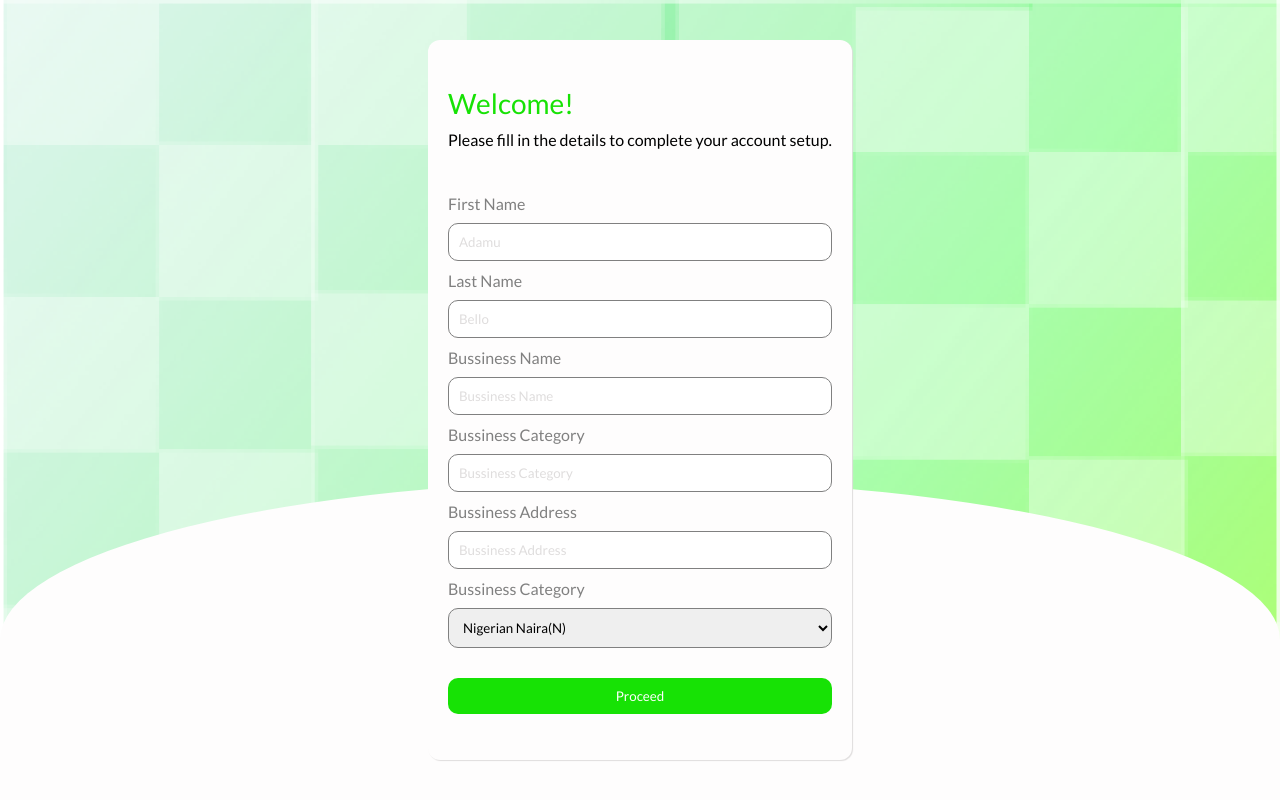
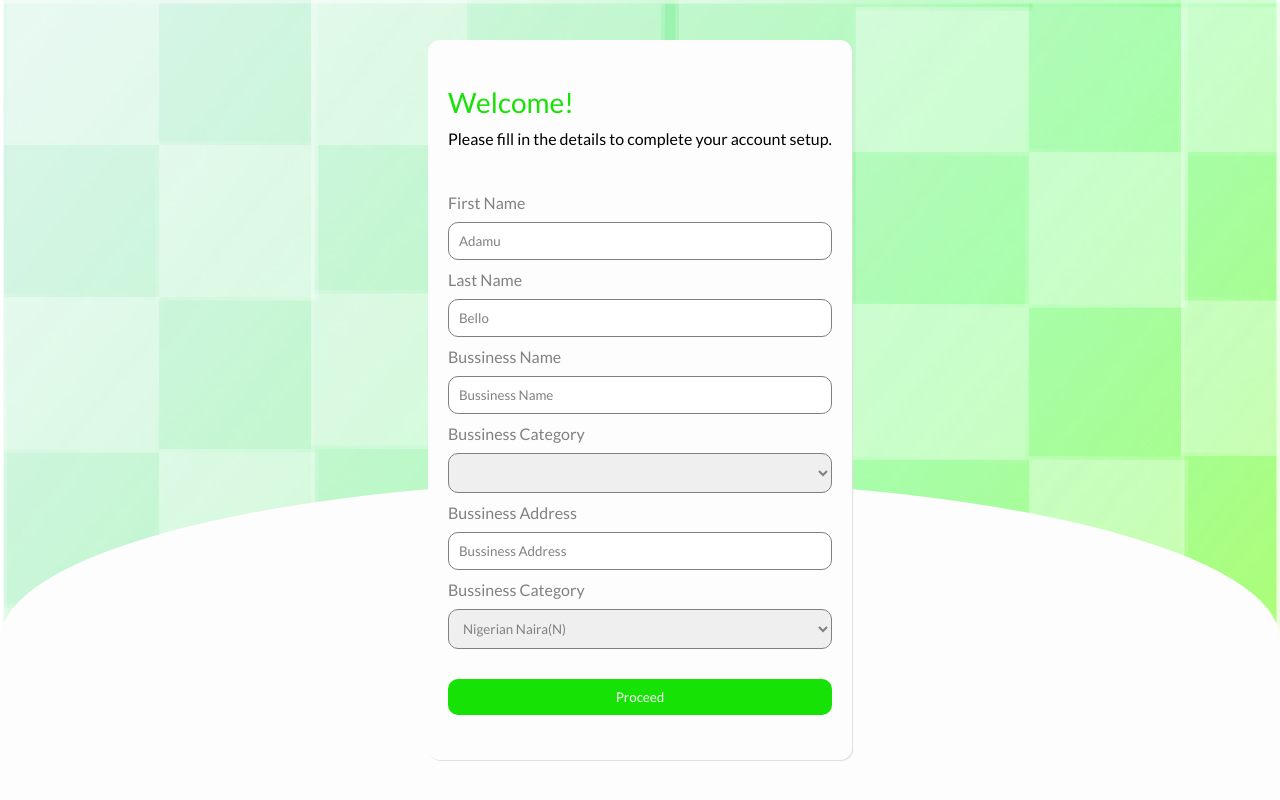
Before and after one commit to WeHub-Group/wehub-invoice-frontend, a React (Vite) app: page /accountsetup in a window 1280 px wide. Built offline with nearby package versions, Linux system fonts and the light colour scheme.

Commit message:
Still woring on account setup page

```diff
--- a/src/screens/AccountSetup.jsx
+++ b/src/screens/AccountSetup.jsx
@@ -3,7 +3,9 @@ import '../styles/accountsetup.scss'
 
 const AccountSetup = () => {
     const [prefferedCurrency, setPrefferedCurrency] = useState("")
+    const [prefferedCategory, setPrefferedCategory] = useState("")
     const prefferedCurrencies = ["Nigerian Naira(N)", "Ghanian Cedes(c)", "European Euro(€)", "American Dollar($)"]
+    const prefferedCategories = ["Information Commuinication Technology", "Human Resource", ""]
 
     return (
         <div className="accountSetup">
@@ -21,7 +23,16 @@ const AccountSetup = () => {
                     <label htmlFor="">Bussiness Name</label>
                     <input type="text" placeholder='Bussiness Name' />
                     <label htmlFor="">Bussiness Category</label>
-                    <input type="text" placeholder='Bussiness Category' />
+                    <select value={prefferedCategory} onChange={(e) => { setPrefferedCategory(e.target.value) }} >
+                        {
+                            prefferedCategories.map(category => {
+                                return (
+                                    // eslint-disable-next-line react/jsx-key
+                                    <option value={category} >{category}</option>
+                                )
+                            })
+                        }
+                    </select>
                     <label htmlFor="">Bussiness Address</label>
                     <input type="text" placeholder='Bussiness Address' />
                     <label htmlFor="">Bussiness Category</label>
--- a/src/styles/accountsetup.scss
+++ b/src/styles/accountsetup.scss
@@ -55,7 +55,31 @@
 
                 &::placeholder {
                     font-family: 'Lato' !important;
+                    color: $darkGrey
                 }
+
+                &:hover {
+                    border-color: $primaryColor;
+                    animation: blink 0.1s;
+                }
+
+                @keyframes blink {
+                    0% {
+                        transform: scale(1);
+                    }
+
+                    50% {
+                        transform: scale(1.1);
+                    }
+
+                    100% {
+                        transform: scale(1);
+                    }
+                }
+            }
+
+            select {
+                color: $darkGrey;
             }
 
             input[type='submit'] {
--- a/src/styles/signup.scss
+++ b/src/styles/signup.scss
@@ -52,6 +52,25 @@
                 &::placeholder {
                     font-family: 'Lato' !important;
                 }
+
+                &:hover {
+                    border-color: $primaryColor;
+                    animation: blink 0.1s;
+                }
+
+                @keyframes blink {
+                    0% {
+                        transform: scale(1);
+                    }
+
+                    50% {
+                        transform: scale(1.1);
+                    }
+
+                    100% {
+                        transform: scale(1);
+                    }
+                }
             }
 
             input[type='submit'] {
--- a/src/styles/variables.scss
+++ b/src/styles/variables.scss
@@ -35,7 +35,6 @@ $buttonBorderRadius: 12px;
     transition: 0.8s ease-in-out;
 }
 
-
 //MY OWN CSS LIBRARY :) (MESTRAP)
 @mixin flex-column {
     display: flex;
```
